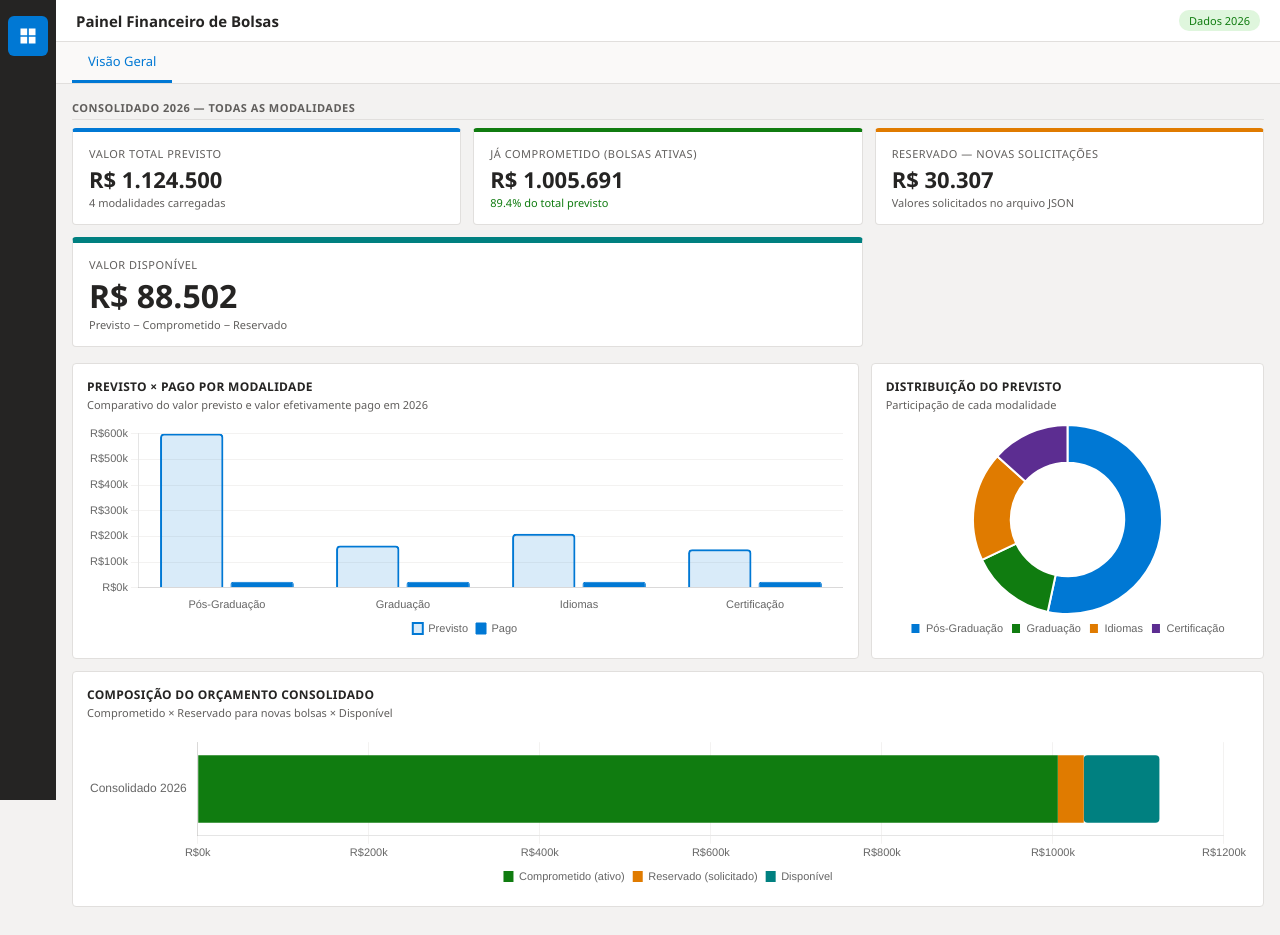
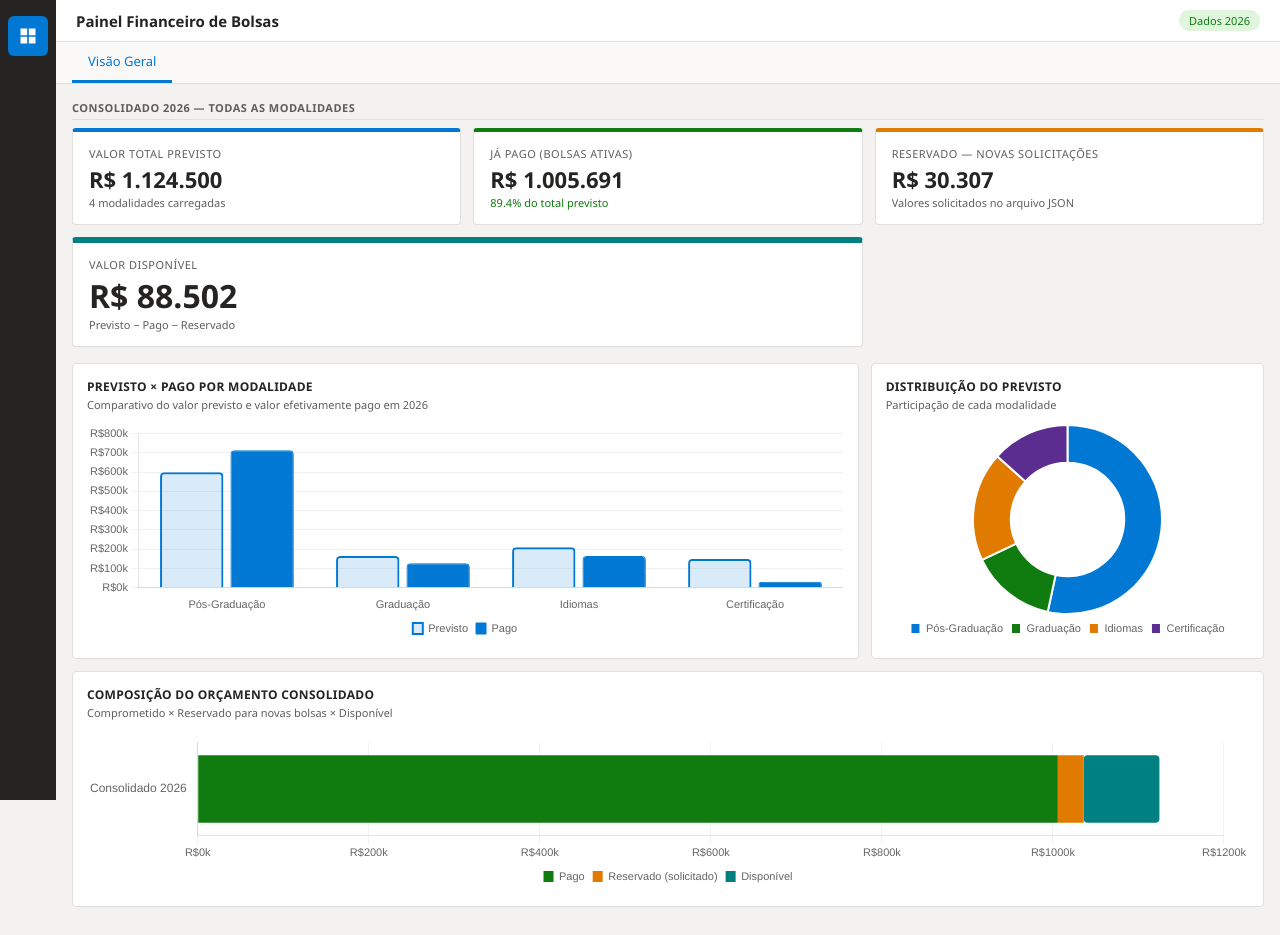
Before and after one commit to joaopedrocecilio5-dev/meu-site, a plain HTML site: page index.html in a window 1280 px wide. Drawn offline with nearby package versions, Linux system fonts and the light colour scheme.

Commit message:
Update KPI labels and calculations for payments

```diff
--- a/index.html
+++ b/index.html
@@ -118,7 +118,7 @@ body{font-family:'Segoe UI',Arial,sans-serif;background:#f3f2f1;color:#252423}
         <div class="kpi-sub" id="kpi-total-prev-sub"></div>
       </div>
       <div class="kpi green">
-        <div class="kpi-label">Já Comprometido (bolsas ativas)</div>
+        <div class="kpi-label">Já Pago (bolsas ativas)</div>
         <div class="kpi-value" id="kpi-comprometido"></div>
         <div class="kpi-sub pos" id="kpi-comprometido-pct"></div>
       </div>
@@ -130,7 +130,7 @@ body{font-family:'Segoe UI',Arial,sans-serif;background:#f3f2f1;color:#252423}
       <div class="kpi teal" style="grid-column: span 2; border-top-width: 6px;">
         <div class="kpi-label">Valor Disponível</div>
         <div class="kpi-value" id="kpi-disponivel" style="font-size: 32px; font-weight: 800;"></div>
-        <div class="kpi-sub">Previsto − Comprometido − Reservado</div>
+        <div class="kpi-sub">Previsto − Pago − Reservado</div>
       </div>
     </div>
 
@@ -179,7 +179,7 @@ const fmt = v => Number(v || 0).toLocaleString('pt-BR',{style:'currency',currenc
 // ── dados carregados do JSON gerado a partir da planilha ────
 let D;
 let totalPrev;
-let totalAtivo;
+let totalPago;
 let totalSolicit;
 let totalDisponivel;
 
@@ -189,15 +189,21 @@ const pct = (value, total) => total ? `${((value / total) * 100).toFixed(1)}%` :
 function normalizeData(data) {
   const rows = Array.isArray(data.bolsas?.body) ? data.bolsas.body : [];
   const byName = name => rows.find(row => row.nome.toLowerCase() === name.toLowerCase()) || {};
-  const makeItem = (row, nome) => ({
-    nome,
-    previsto: Number(row.previsto || 0),
-    pago: Number(row.pago || 0),
-    solicitado: Number(row.solicitado || 0),
-    diferenca: Number(row.diferenca || 0),
-    orcamento_livre: Number(row.orcamento_livre || 0),
-    ativo: Number(row.previsto || 0) - Number(row.diferenca || 0)
-  });
+  const makeItem = (row, nome) => {
+    const previsto = Number(row.previsto || 0);
+    const diferenca = Number(row.diferenca || 0);
+    const pago = previsto - diferenca;
+
+    return {
+      nome,
+      previsto,
+      pago,
+      solicitado: Number(row.solicitado || 0),
+      diferenca,
+      orcamento_livre: Number(row.orcamento_livre || 0),
+      ativo: pago
+    };
+  };
 
   const pos = makeItem(byName('Bolsa de Pós-Graduação'), 'Pós-Graduação');
   const grad = makeItem(byName('Bolsa de Graduação'), 'Graduação');
@@ -219,17 +225,17 @@ function normalizeData(data) {
 function renderData(data) {
   D = normalizeData(data);
   totalPrev = D.pos.previsto + D.grad.previsto + D.id.previsto + D.cert.previsto;
-  totalAtivo = D.pos.ativo + D.grad.ativo + D.id.ativo + D.cert.ativo;
+  totalPago = D.pos.pago + D.grad.pago + D.id.pago + D.cert.pago;
   totalSolicit = D.pos.solicitado + D.grad.solicitado + D.id.solicitado + D.cert.solicitado;
-  totalDisponivel = totalPrev - totalAtivo - totalSolicit;
+  totalDisponivel = totalPrev - totalPago - totalSolicit;
 
   setText('data-badge', `Dados ${D.ano}`);
   setText('overview-section-label', `Consolidado ${D.ano} — todas as modalidades`);
   setText('overview-bar-sub', `Comparativo do valor previsto e valor efetivamente pago em ${D.ano}`);
   setText('kpi-total-prev', fmt(totalPrev));
   setText('kpi-total-prev-sub', D.resumo.modalidades);
-  setText('kpi-comprometido', fmt(totalAtivo));
-  setText('kpi-comprometido-pct', `${pct(totalAtivo, totalPrev)} do total previsto`);
+  setText('kpi-comprometido', fmt(totalPago));
+  setText('kpi-comprometido-pct', `${pct(totalPago, totalPrev)} do total previsto`);
   setText('kpi-reservado', fmt(totalSolicit));
   setText('kpi-disponivel', fmt(totalDisponivel));
 }
@@ -359,7 +365,7 @@ function buildCharts(n) {
         data: {
           labels: [`Consolidado ${D.ano}`],
           datasets: [
-            { label:'Comprometido (ativo)', data:[totalAtivo],  backgroundColor: C.green,  borderRadius:4, borderSkipped:false },
+            { label:'Pago', data:[totalPago],  backgroundColor: C.green,  borderRadius:4, borderSkipped:false },
             { label:'Reservado (solicitado)',data:[totalSolicit],backgroundColor: C.orange, borderRadius:0, borderSkipped:false },
             { label:'Disponível',           data:[totalDisponivel < 0 ? 0 : totalDisponivel], backgroundColor: C.teal, borderRadius:4, borderSkipped:false },
           ]
```
